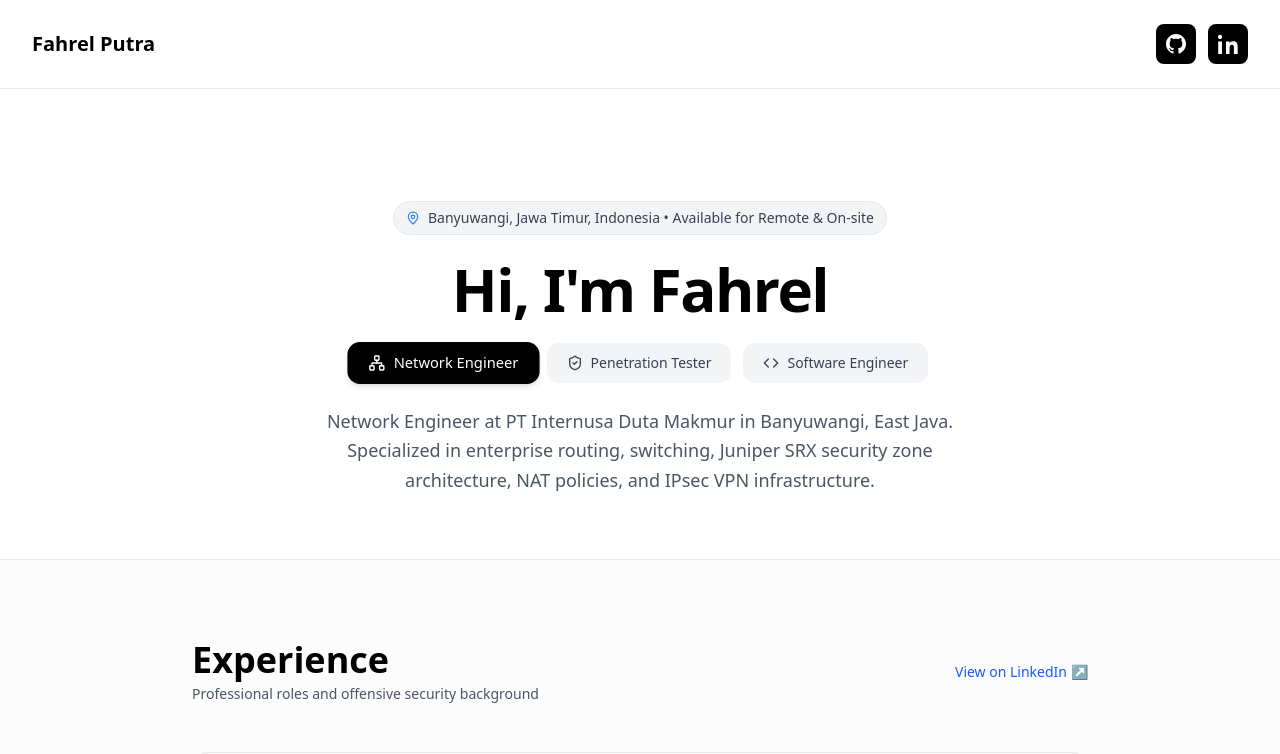
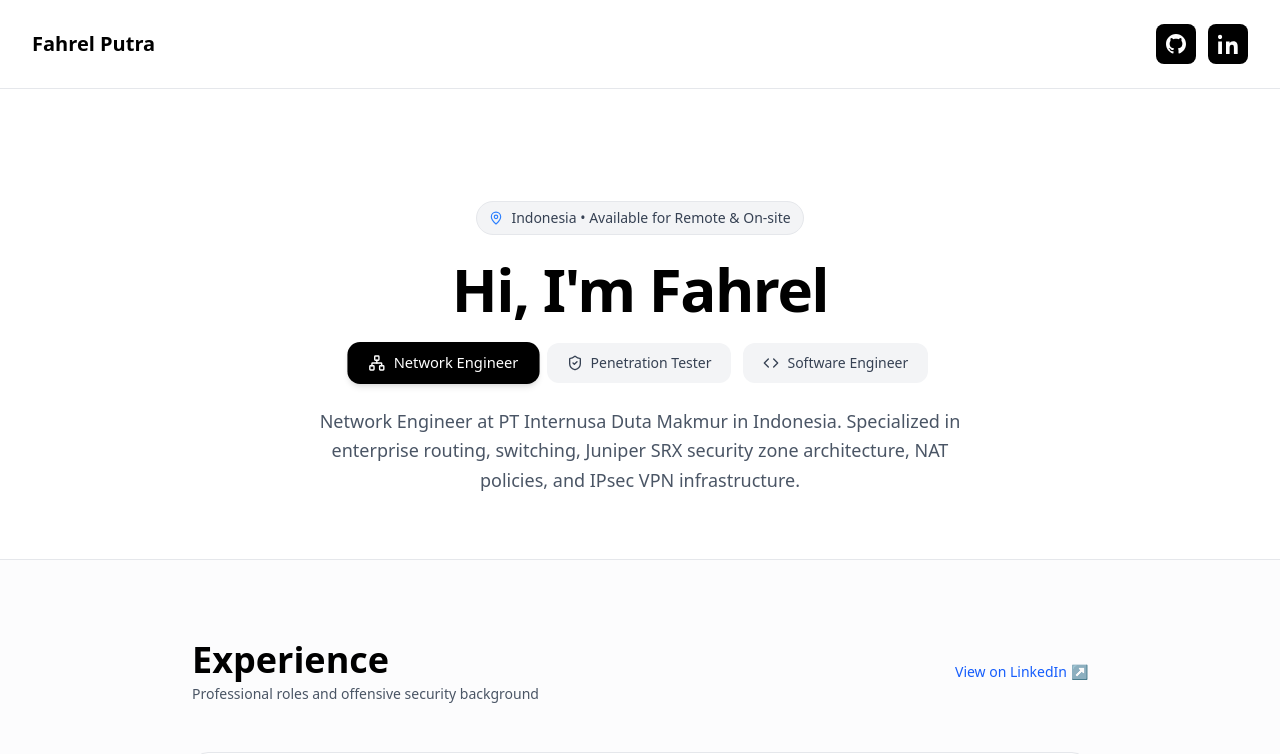
Before and after one commit to zerotrust1/portofolio, a Next.js app: page / in a window 1280 px wide. Shown: the top 754 px of the page. Built offline with nearby package versions, Linux system fonts and the light colour scheme.

Commit message:
chore: simplify location to Indonesia

```diff
--- a/app/layout.tsx
+++ b/app/layout.tsx
@@ -15,18 +15,18 @@ const geistMono = Geist_Mono({
 export const metadata: Metadata = {
   title: "Fahrel Putra | Network Engineer & Penetration Tester",
   description:
-    "Portfolio of Mochammad Fahrel Putra Ardiansyah — Network Engineer at PT Internusa Duta Makmur and Penetration Tester based in Banyuwangi, East Java. Certified JNCIA-SEC & Google Cybersecurity.",
+    "Portfolio of Mochammad Fahrel Putra Ardiansyah — Network Engineer at PT Internusa Duta Makmur and Penetration Tester based in Indonesia. Certified JNCIA-SEC & Google Cybersecurity.",
   openGraph: {
     title: "Fahrel Putra | Network Engineer & Penetration Tester",
     description:
-      "Portfolio of Mochammad Fahrel Putra Ardiansyah — Network Engineer at PT Internusa Duta Makmur and Penetration Tester based in Banyuwangi, East Java.",
+      "Portfolio of Mochammad Fahrel Putra Ardiansyah — Network Engineer at PT Internusa Duta Makmur and Penetration Tester based in Indonesia.",
     type: "website",
   },
   twitter: {
     card: "summary_large_image",
     title: "Fahrel Putra | Network Engineer & Penetration Tester",
     description:
-      "Portfolio of Mochammad Fahrel Putra Ardiansyah — Network Engineer at PT Internusa Duta Makmur and Penetration Tester based in Banyuwangi, East Java.",
+      "Portfolio of Mochammad Fahrel Putra Ardiansyah — Network Engineer at PT Internusa Duta Makmur and Penetration Tester based in Indonesia.",
   },
 };
 
--- a/app/page.tsx
+++ b/app/page.tsx
@@ -91,7 +91,7 @@ const experiences = [
     role: "Network Engineer",
     company: "PT Internusa Duta Makmur",
     period: "2026 – Present",
-    location: "Banyuwangi, Jawa Timur, Indonesia",
+    location: "Indonesia",
     type: "Full-time",
     highlights: [
       "Administer and monitor enterprise ISP network infrastructure, routing, switching, and firewall security configurations.",
@@ -216,7 +216,7 @@ export default function Home() {
       title: "Network Engineer",
       badge: "ISP Infrastructure & Security Zones",
       summary:
-        "Network Engineer at PT Internusa Duta Makmur in Banyuwangi, East Java. Specialized in enterprise routing, switching, Juniper SRX security zone architecture, NAT policies, and IPsec VPN infrastructure.",
+        "Network Engineer at PT Internusa Duta Makmur in Indonesia. Specialized in enterprise routing, switching, Juniper SRX security zone architecture, NAT policies, and IPsec VPN infrastructure.",
       icon: Network,
     },
     cybersecurity: {
@@ -312,7 +312,7 @@ export default function Home() {
           <Reveal>
             <div className="inline-flex items-center gap-2 px-3 py-1.5 rounded-full bg-gray-100 dark:bg-gray-800/80 border border-gray-200 dark:border-gray-700 text-xs md:text-sm text-gray-700 dark:text-gray-300">
               <MapPin className="w-3.5 h-3.5 text-blue-500" />
-              <span>Banyuwangi, Jawa Timur, Indonesia • Available for Remote & On-site</span>
+              <span>Indonesia • Available for Remote & On-site</span>
             </div>
           </Reveal>
 
@@ -614,7 +614,7 @@ export default function Home() {
               <div className="text-center">
                 <p className="text-xs uppercase tracking-wider text-gray-500 dark:text-gray-400 mb-1">Location</p>
                 <p className="text-sm font-semibold text-black dark:text-white">
-                  Banyuwangi, East Java, ID
+                  Indonesia
                 </p>
               </div>
             </div>
```
